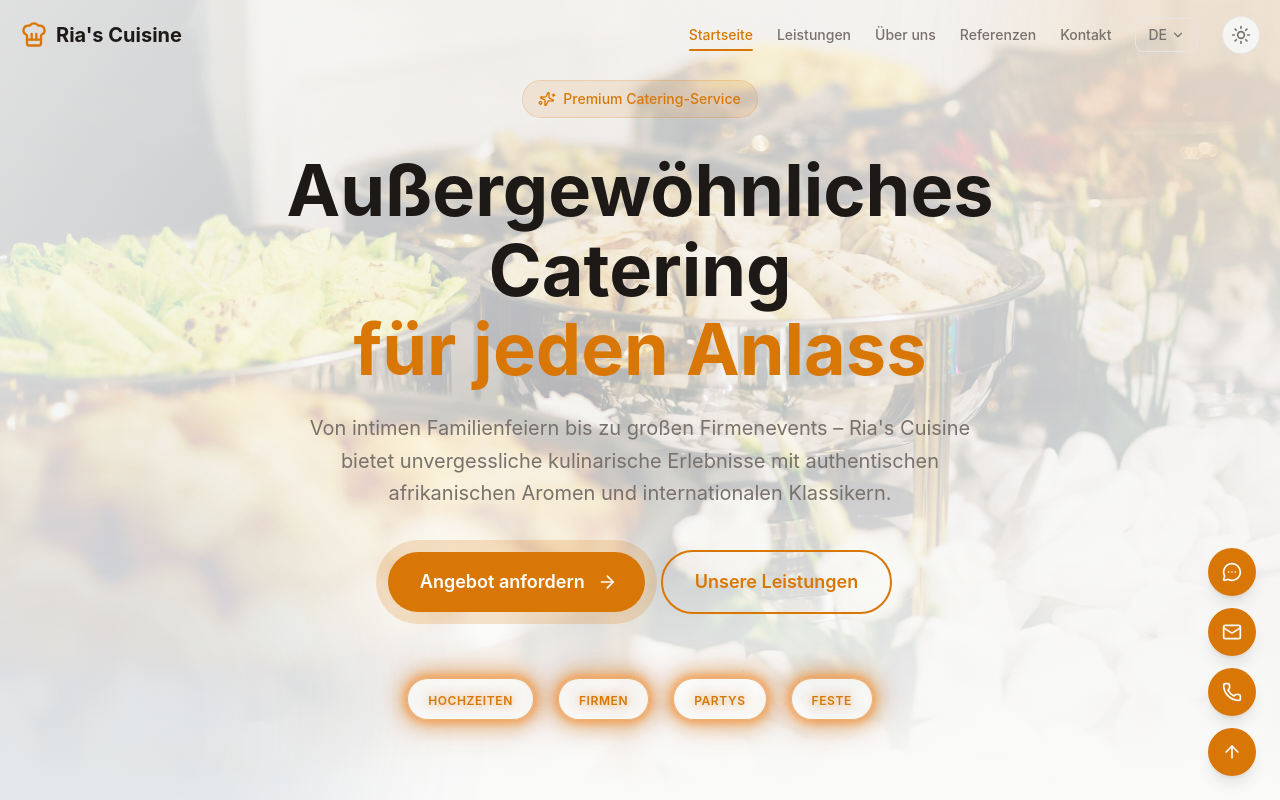
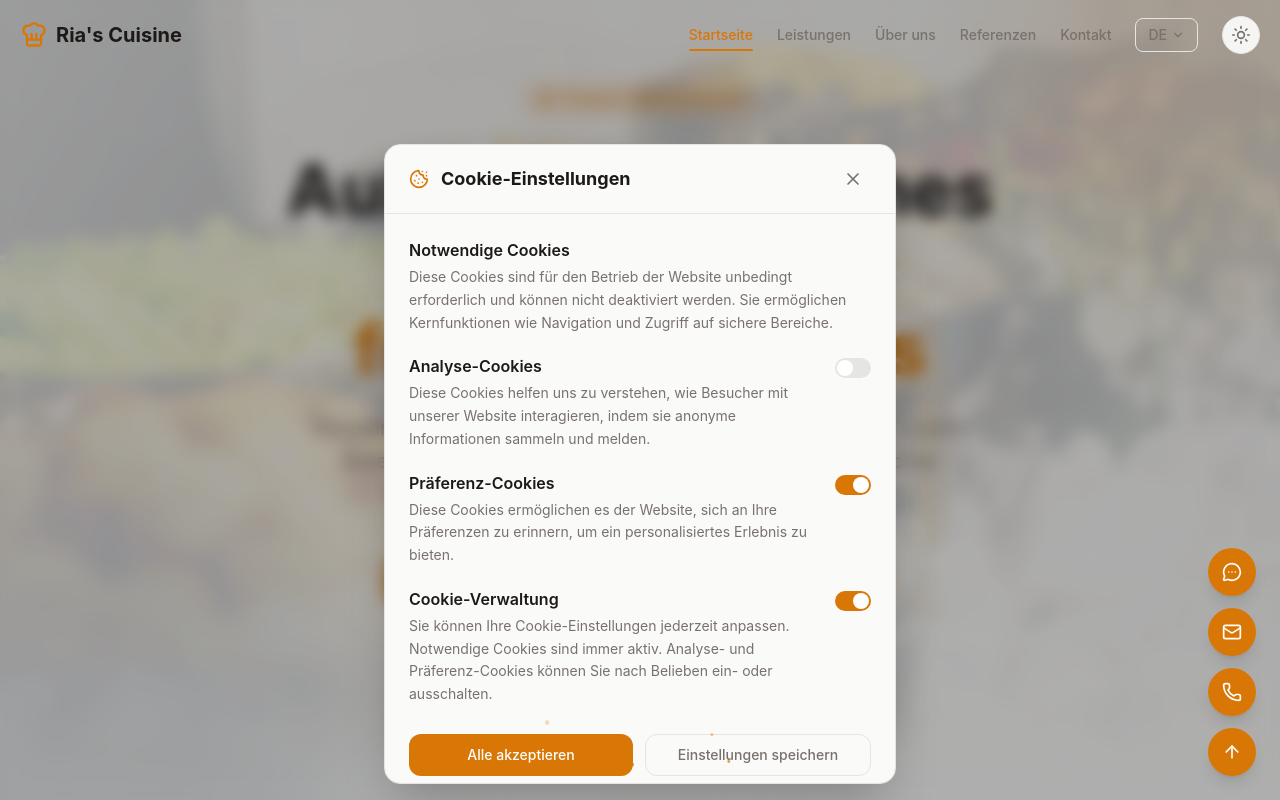
Before and after one commit to Ghislain1/ria, a React (Vite) app: page / in a window 1280 px wide. Shown: the top 800 px of the page. Built offline with nearby package versions, Linux system fonts and the light colour scheme.

Commit message:
Add Cocockies

```diff
--- a/src/components/layout/Footer.tsx
+++ b/src/components/layout/Footer.tsx
@@ -1,4 +1,4 @@
-import { useState } from 'react'
+import { useState, useEffect } from 'react'
 import { ChefHat, Mail, Phone, MapPin } from 'lucide-react'
 import { useTranslation } from 'react-i18next'
 import { ImpressumModal } from '@/components/ui/ImpressumModal'
@@ -11,6 +11,21 @@ export function Footer() {
   const [datenschutzOpen, setDatenschutzOpen] = useState(false)
   const [cookieOpen, setCookieOpen] = useState(false)
   const year = new Date().getFullYear()
+
+  const COOKIE_KEY = 'ria-cookie-consent'
+
+  useEffect(() => {
+    if (!localStorage.getItem(COOKIE_KEY)) {
+      setCookieOpen(true)
+    }
+  }, [])
+
+  const saveConsent = (data: { analytics: boolean; preferences: boolean }) => {
+    localStorage.setItem(
+      COOKIE_KEY,
+      JSON.stringify({ ...data, essential: true, timestamp: new Date().toISOString() })
+    )
+  }
 
   const links = [
     { label: t('nav.services'), href: '#services' },
@@ -106,7 +121,12 @@ export function Footer() {
 
       <ImpressumModal isOpen={impressumOpen} onClose={() => setImpressumOpen(false)} />
       <DatenschutzModal isOpen={datenschutzOpen} onClose={() => setDatenschutzOpen(false)} />
-      <CookieSettingsModal isOpen={cookieOpen} onClose={() => setCookieOpen(false)} />
+      <CookieSettingsModal
+        isOpen={cookieOpen}
+        onClose={() => setCookieOpen(false)}
+        onAccept={() => saveConsent({ analytics: true, preferences: true })}
+        onSave={(s) => saveConsent(s)}
+      />
     </footer>
   )
 }
--- a/src/components/ui/CookieSettingsModal.tsx
+++ b/src/components/ui/CookieSettingsModal.tsx
@@ -1,11 +1,18 @@
-import { useEffect } from 'react'
+import { useEffect, useState } from 'react'
 import { m, AnimatePresence } from 'framer-motion'
 import { X, Cookie } from 'lucide-react'
 import { useTranslation } from 'react-i18next'
 
+interface CookieSettings {
+  analytics: boolean
+  preferences: boolean
+}
+
 interface CookieSettingsModalProps {
   isOpen: boolean
   onClose: () => void
+  onAccept: () => void
+  onSave: (settings: CookieSettings) => void
 }
 
 const backdropVariants = {
@@ -65,8 +72,17 @@ const contentVariants = {
 
 const sections = ['essential', 'analytics', 'preferences', 'manage'] as const
 
-export function CookieSettingsModal({ isOpen, onClose }: CookieSettingsModalProps) {
+export function CookieSettingsModal({ isOpen, onClose, onAccept, onSave }: CookieSettingsModalProps) {
   const { t } = useTranslation()
+  const [analytics, setAnalytics] = useState(false)
+  const [preferences, setPreferences] = useState(true)
+
+  useEffect(() => {
+    if (isOpen) {
+      setAnalytics(false)
+      setPreferences(true)
+    }
+  }, [isOpen])
 
   useEffect(() => {
     const handleKey = (e: KeyboardEvent) => {
@@ -163,7 +179,12 @@ export function CookieSettingsModal({ isOpen, onClose }: CookieSettingsModalProp
                         <label className="relative inline-flex items-center cursor-pointer shrink-0 mt-1">
                           <input
                             type="checkbox"
-                            defaultChecked={key === 'preferences'}
+                            checked={key === 'analytics' ? analytics : preferences}
+                            onChange={() =>
+                              key === 'analytics'
+                                ? setAnalytics((v) => !v)
+                                : setPreferences((v) => !v)
+                            }
                             className="sr-only peer"
                           />
                           <div className="w-9 h-5 rounded-full bg-(--color-border) peer-checked:bg-(--color-primary) transition-colors after:content-[''] after:absolute after:top-0.5 after:left-0.5 after:w-4 after:h-4 after:rounded-full after:bg-white after:transition-all peer-checked:after:translate-x-4" />
@@ -182,14 +203,14 @@ export function CookieSettingsModal({ isOpen, onClose }: CookieSettingsModalProp
                 >
                   <button
                     type="button"
-                    onClick={onClose}
+                    onClick={() => { onAccept(); onClose() }}
                     className="flex-1 px-4 py-2.5 rounded-xl font-medium text-sm bg-(--color-primary) text-white hover:brightness-110 transition-all cursor-pointer"
                   >
                     {t('cookie.acceptAll')}
                   </button>
                   <button
                     type="button"
-                    onClick={onClose}
+                    onClick={() => { onSave({ analytics, preferences }); onClose() }}
                     className="flex-1 px-4 py-2.5 rounded-xl font-medium text-sm border border-(--color-border) text-(--color-text-muted) hover:bg-(--color-bg-alt) transition-all cursor-pointer"
                   >
                     {t('cookie.save')}
```
